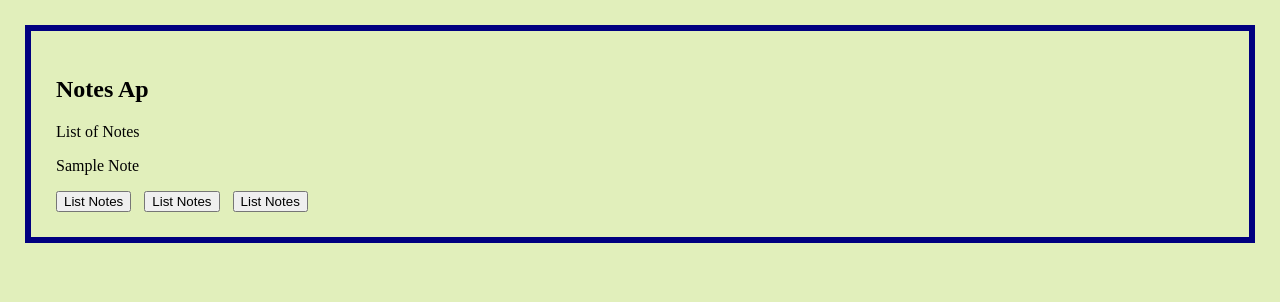
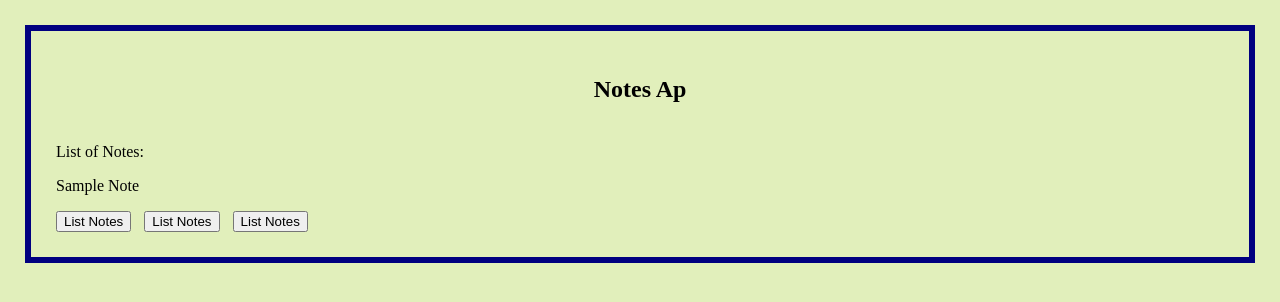
Before and after one commit to MasonONeal/Javascript-OOJS, a plain HTML site: page JS-Notes/index.html in a window 1280 px wide. Drawn offline with Linux system fonts and the light colour scheme.

Commit message:
Fix formatting. Center title, add space below title

```diff
--- a/JS-Notes/index.html
+++ b/JS-Notes/index.html
@@ -6,8 +6,8 @@
   </head>
 
   <body>
-    <h2>Notes Ap</h2>
-    <p>List of Notes</p>
+    <h2 class="title">Notes Ap</h2>
+    <p>List of Notes:</p>
     <p>Sample Note</p>
     <div class="buttons">
       <button type="button" id="listNotes" onclick="myFunction()">List Notes</button>
--- a/JS-Notes/styles.css
+++ b/JS-Notes/styles.css
@@ -8,8 +8,13 @@ body {
     margin: 25px;
 }
 
-.divider{
+.divider {
     width:5px;
     height:auto;
     display:inline-block;
 }
+
+.title {
+    text-align: center;
+    padding-bottom: 20px;
+}
```
